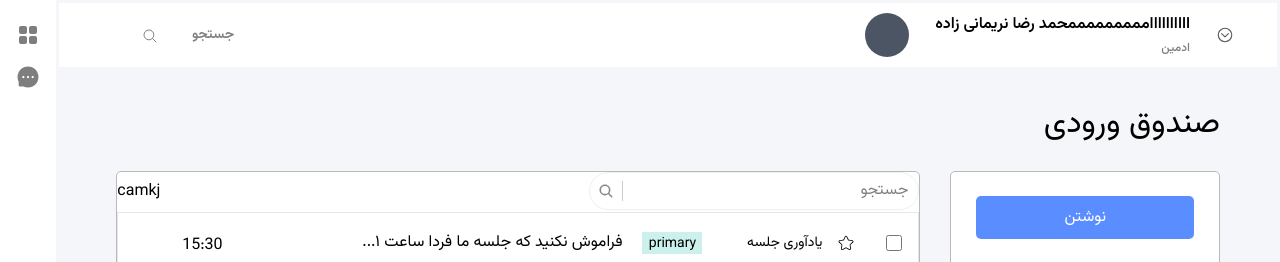
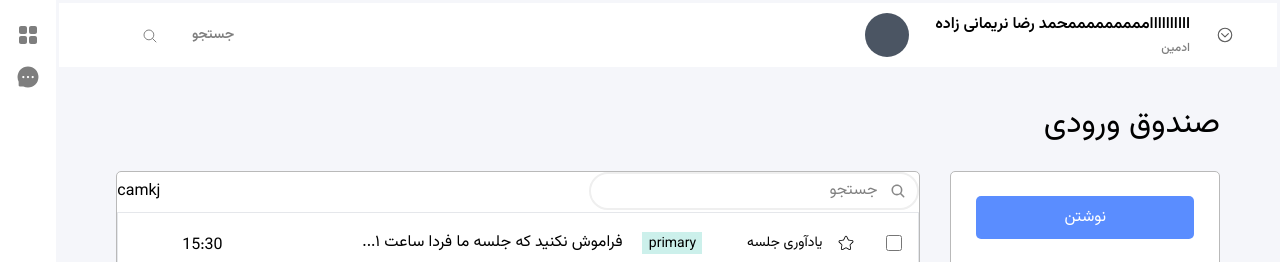
Before and after one commit to elahenarimani/admin-dashboard-next, a Next.js app: page /inbox in a window 1280 px wide. Shown: the top 262 px of the page. Built offline with nearby package versions, Linux system fonts and the light colour scheme.

Commit message:
fix search box

```diff
--- a/src/components/inbox/rightSide/searchBox/SearchBox.tsx
+++ b/src/components/inbox/rightSide/searchBox/SearchBox.tsx
@@ -1,9 +1,10 @@
-"use client"
-import React from 'react'
-import AsyncSelect from 'react-select/async';
-import { components } from 'react-select';
+"use client";
+import React, { useEffect, useRef, useState } from "react";
+import AsyncSelect from "react-select/async";
+import { components } from "react-select";
 import { IoSearch } from "react-icons/io5";
-import "./searchBox.css"
+import "./searchBox.css";
+import { BorderRight, BorderRightOutlined } from "@mui/icons-material";
 interface IInbox {
   id: number;
   from: string;
@@ -13,12 +14,14 @@ interface IInbox {
   isRead: boolean;
   label: string;
 }
-interface ISearchBox{
-  inbox: IInbox[]
+interface ISearchBox {
+  inbox: IInbox[];
 }
-const SearchBox = ({inbox}:ISearchBox) => {
+const SearchBox = ({ inbox }: ISearchBox) => {
+  const [menuIsOpen, setMenuIsOpen] = useState(false);
   const filterEmail = (inputValue: string) => {
-    return inbox.filter((item:IInbox) =>
+    return inbox.filter(
+      (item: IInbox) =>
         item.subject.includes(inputValue) ||
         item.message.includes(inputValue) ||
         item.from.includes(inputValue)
@@ -36,40 +39,67 @@ const SearchBox = ({inbox}:ISearchBox) => {
   const DropdownIndicator = (props: any) => {
     return (
       <components.DropdownIndicator {...props}>
-        <IoSearch  style={{ color: '#888' }} /> {/* Custom search icon */}
+        <IoSearch style={{ color: "#888" }} /> {/* Custom search icon */}
       </components.DropdownIndicator>
     );
   };
   const customStyles = {
-
-    dropdownIndicator: (provided: any) => ({
+    control: (base: any, state: any) => ({//Customizes the input’s container, focusing on the border, box-shadow, and how the component looks when the menu is open. The input and arrow are reversed in order (due to the Persian layout).
+      ...base,
+      border: state.isFocused ? "2px solid #EFEFEF" : "2px solid #EFEFEF", // Your favorite border color when focused
+      boxShadow: "none", // Remove default box-shadow (which may include blue border)
+      borderRadius: state.menuIsOpen ? "12px 12px 0 0" : "30px", // Remove bottom border-radius when menu is open
+      "&:hover": {
+        border: state.isFocused ? "2px solid #EFEFEF" : "2px solid #EFEFEF",
+      },
+      outline: "none", // Removes the default outline
+      display: "flex",
+      flexDirection: "row-reverse", // Reverse the order of the input and arrow
+    }),
+    menu: (base: any) => ({//Styles the dropdown menu, aligning the border, removing the gap, and applying a matching border-radius for a seamless connection with the input.
+      ...base,
+      marginTop: 0, // Remove the gap between input and dropdown
+      borderRadius: "0 0 12px 12px", // Connect dropdown with input by matching the border-radius
+      border: "2px solid #EFEFEF", // Match border color of dropdown with input
+      borderTop: "none", // Remove the border between the input and dropdown
+      boxShadow: "none", //remove border when menue is open
+    }),
+    dropdownIndicator: (provided: any) => ({//Customizes the dropdown icon container, ensuring no background color or borders are applied.
       ...provided,
-      padding: '0 8px',
-      border: 'none', // Remove any internal borders (if applicable)
-      boxShadow: 'none', // Ensure no box-shadow exists
-      backgroundColor: 'transparent', // Make sure it's transparent
+      padding: "0 8px",
+      boxShadow: "none", // Ensure no box-shadow exists
+      backgroundColor: "transparent", // Make sure it's transparent
+      BorderRight: "none",
     }),
-    indicatorsContainer: (provided: any) => ({
+    indicatorsContainer: (provided: any) => ({//Similar to dropdownIndicator, but for the entire container holding indicators like the dropdown arrow.
       ...provided,
-      //border: 'none', // Remove the container border
-     // boxShadow: 'none', // Remove any shadow
-      backgroundColor: 'transparent', // No background color to interfere
+      backgroundColor: "transparent", // No background color to interfere
+      padding: "0 3px", // Adjust padding for the arrow
+    }),
+    valueContainer: (base: any) => ({// Adjusts padding within the input field.
+      ...base,
+      padding: "0 0", // Adjust padding for the input field
+    }),
+    indicatorSeparator: () => ({//Removes the separator line between the input and dropdown icon.
+      display: "none", // Hides the border between the input and the dropdown icon
     }),
   };
   return (
     <div>
       <AsyncSelect
-       cacheOptions
-       loadOptions={loadOptions}
-      //  defaultOptions
+        cacheOptions//Caches the options after loading them.
+        loadOptions={loadOptions}//The asynchronous function for loading options (filterEmail is called here).
         getOptionLabel={(e) => `${e.subject} - ${e.from}`} // Display subject and from in dropdown
         getOptionValue={(e) => e.id.toString()} // Unique value based on email id
         placeholder="جستجو" // Custom placeholder text
         components={{ DropdownIndicator }} // Use custom dropdown indicator
         styles={customStyles} // Apply custom styles to remove border
+        noOptionsMessage={() => ""} // Return null to hide the message
+        onFocus={() => setMenuIsOpen(true)}//Toggles the dropdown menu’s visibility on focus and blur, using
+        onBlur={() => setMenuIsOpen(false)}//Toggles the dropdown menu’s visibility on focus and blur, using
+        menuIsOpen={menuIsOpen}//Controls whether the dropdown is open based on the component’s focus state.
       />
     </div>
-  )
-}
-
-export default SearchBox
+  );
+};
+export default SearchBox;
--- a/src/components/inbox/rightSide/searchBox/searchBox.css
+++ b/src/components/inbox/rightSide/searchBox/searchBox.css
@@ -4,10 +4,27 @@
     border-right: none !important;
   }
 
-  .css-13cymwt-control {
+  /* .css-13cymwt-control {
     border: 1px solid #EFEFEF !important;
-    /* box-shadow: none !important;  */
-    /* background-color: transparent !important; */
     border-radius: 30px !important;
     outline: none !important;
+    display: flex !important;
+    flex-direction: row-reverse !important;
+    padding-right: 5px !important;
+  } */
+  /* .css-b62m3t-container:focus{
+
+    display: flex !important;
+    flex-direction: row-reverse !important;
+    padding-right: 5px !important;
+  } */
+  /* .css-b62m3t-container:hover{
+
+    display: flex !important;
+    flex-direction: row-reverse !important;
+    padding-right: 5px !important;
+  } */
+  .css-1cdp35k{
+    border-right: none !important;
+    border:none
   }
```
Lines whose indentation alone changed are shown as unchanged.
